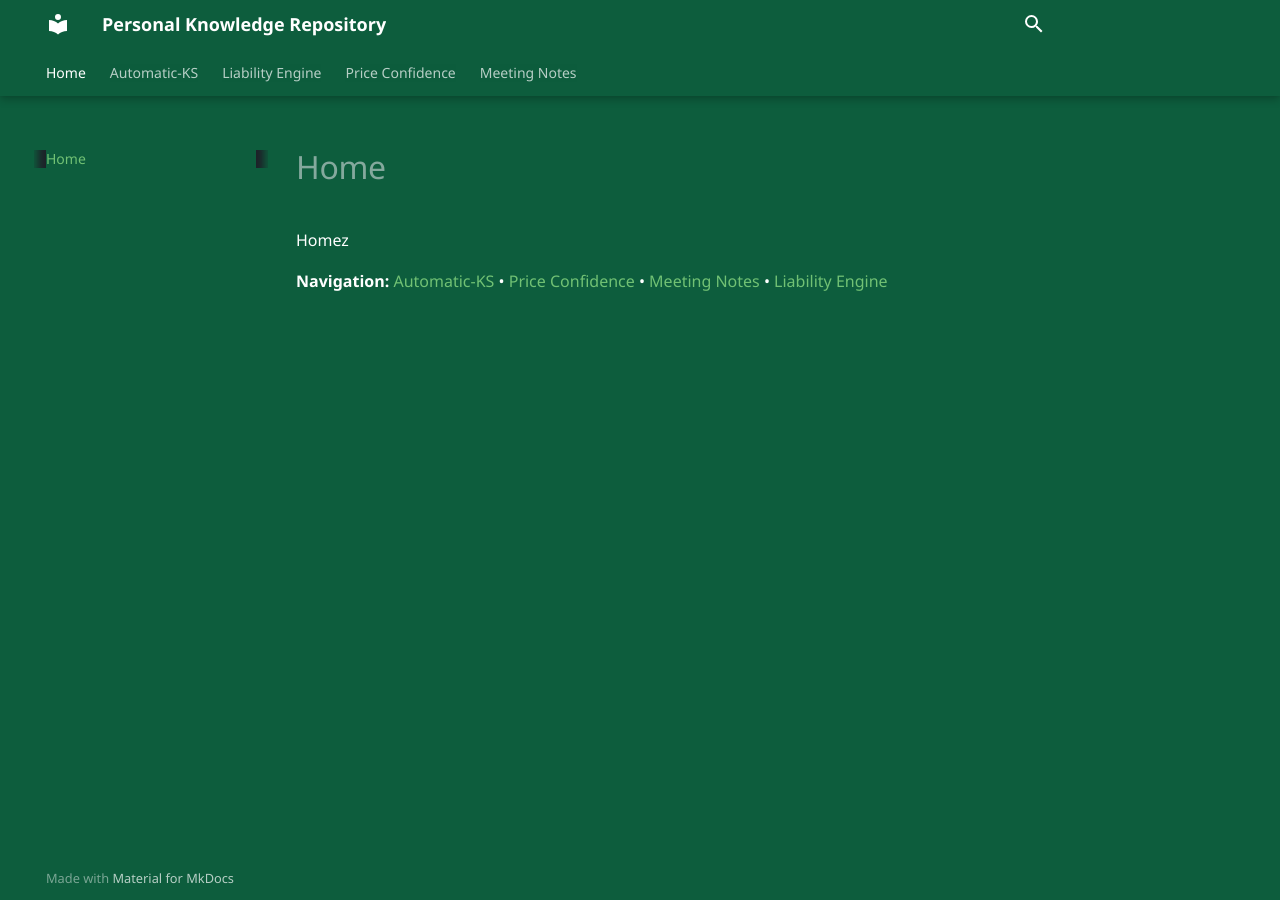
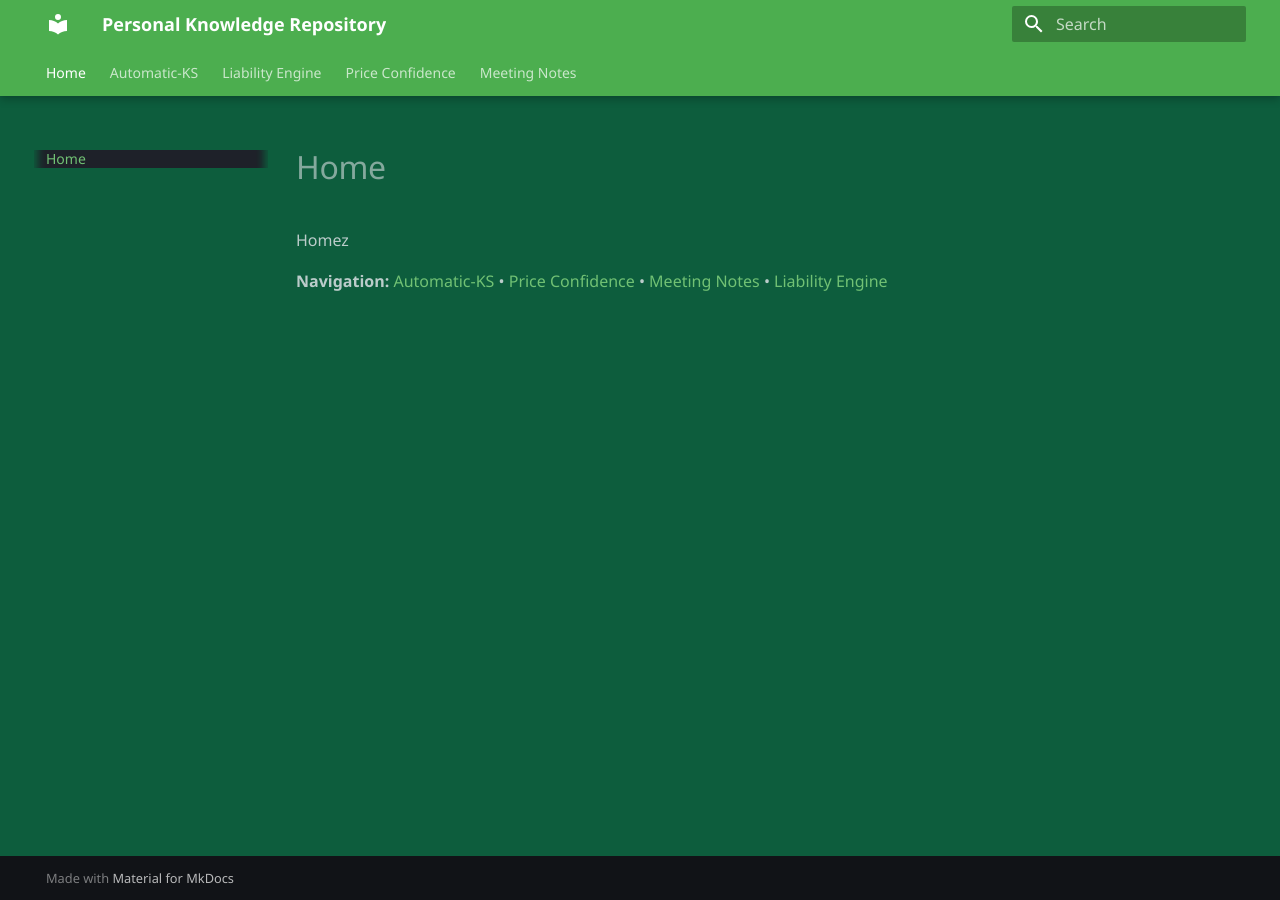
Before and after one commit to MiguelGomes2/pages-mgomes, an MkDocs documentation site: the page built from docs/index.md, in a window 1280 px wide. Built offline with MkDocs 1.6.1 and Material for MkDocs 9.7.7, drawn with Linux system fonts in a browser that asks for light colours; some web fonts are replaced.

Commit message:
Simplify CSS to absolute minimum

```diff
--- a/docs/overrides/main.html
+++ b/docs/overrides/main.html
@@ -3,12 +3,7 @@
 {% block extrahead %}
   {{ super() }}
   <style>
-    body, html { background-color: #0d5d3d !important; }
-    * { background-color: #0d5d3d !important; }
-    .md-content { color: #ffffff !important; }
-    .md-nav__title { display: none !important; }
-    .md-search__input::placeholder { color: transparent !important; }
-    .md-search__input { font-size: 0 !important; }
-    .md-search__input::before { content: "" !important; font-size: 16px; }
+    body { background-color: #0d5d3d !important; }
+    html { background-color: #0d5d3d !important; }
   </style>
 {% endblock %}
```
